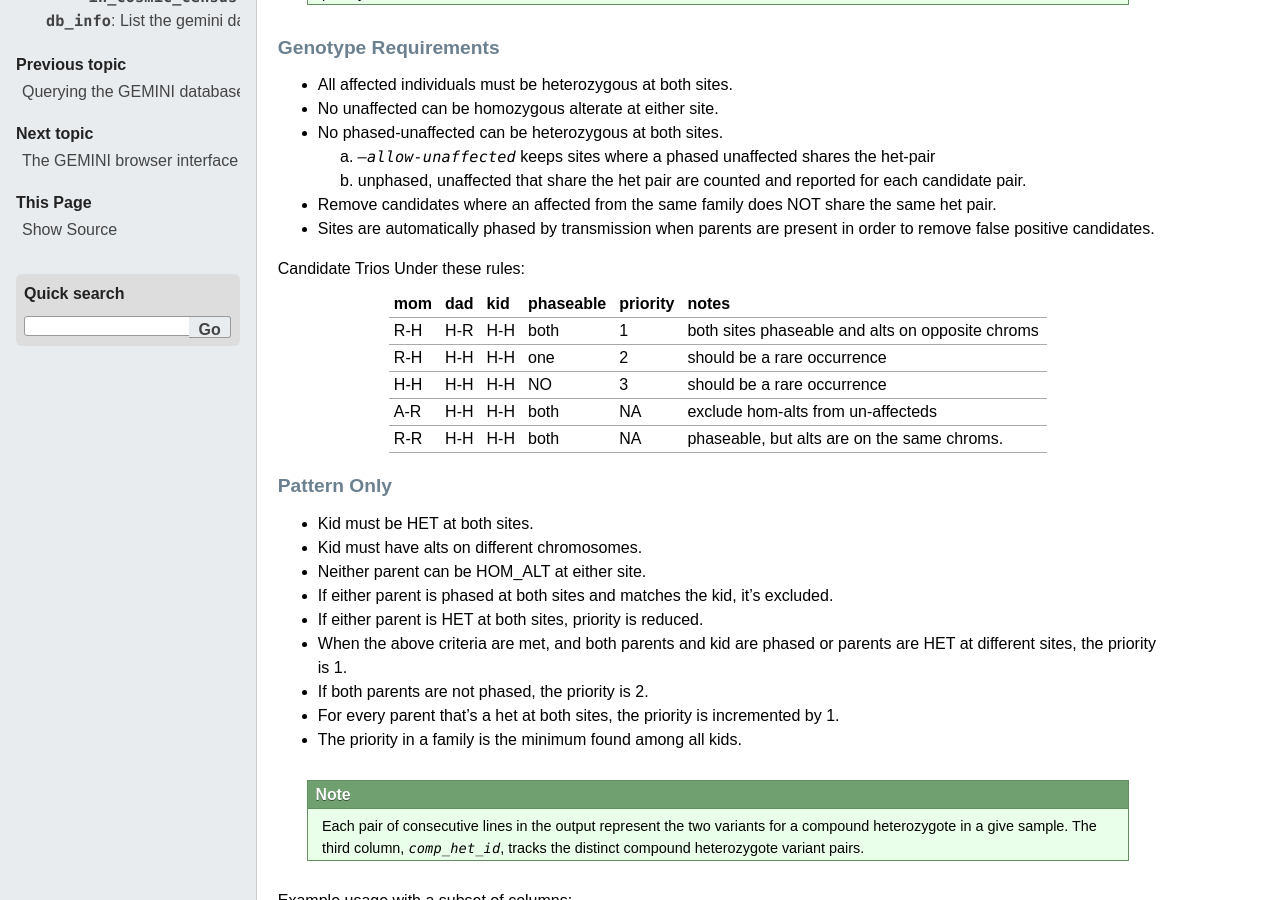
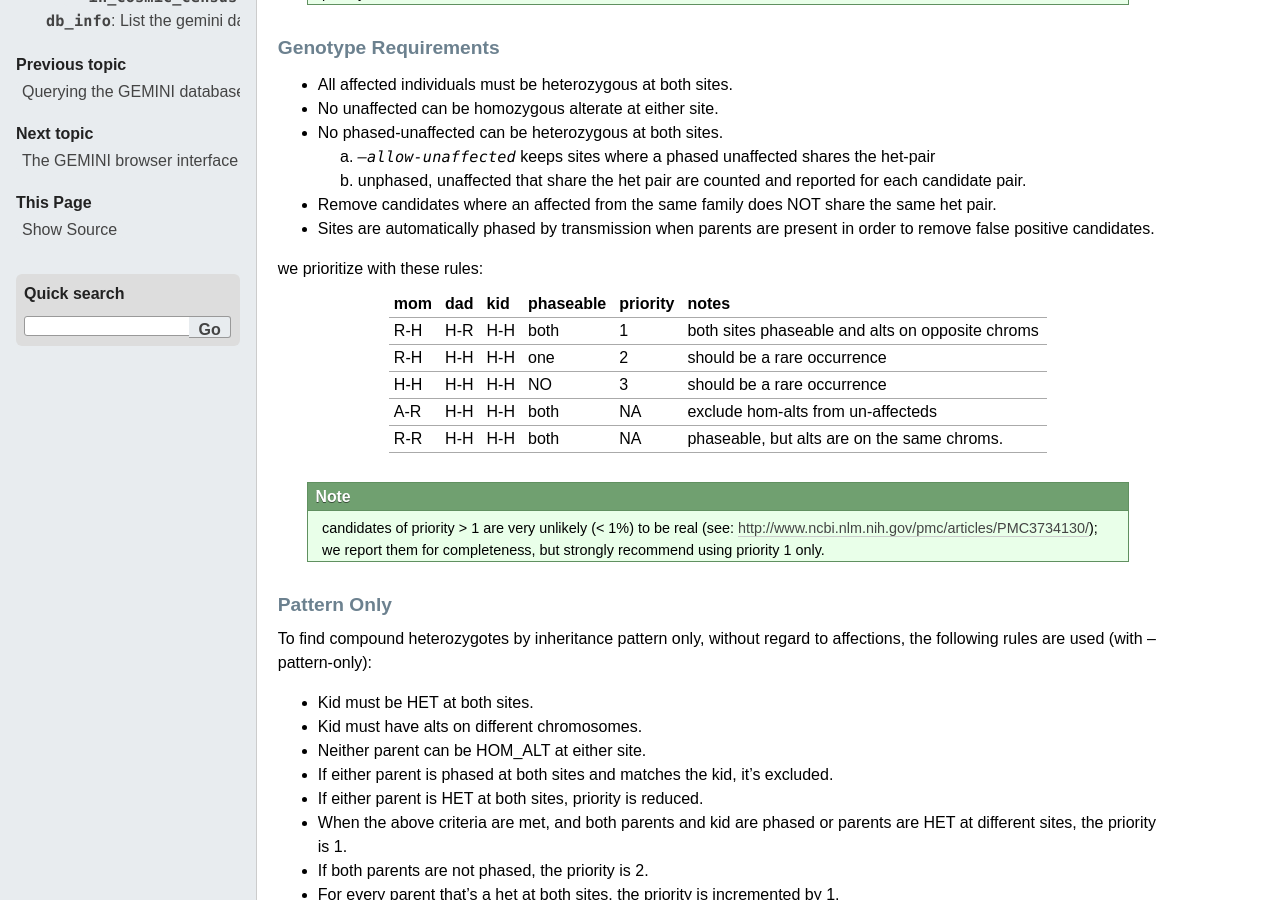
Before and after one commit to arq5x/gemini, a Sphinx documentation site: the page built from docs/content/tools.rst, in a window 1280 px wide and 900 px high, scrolled down 2055 px. Built offline with Sphinx 7.4.7, drawn with Linux system fonts in a browser that asks for light colours; formulas are drawn with MathJax 3; comment, search, counter and statistics services are not loaded; the version number is read from the project's files by our own code.

Commit message:
update docs

```diff
--- a/docs/content/tools.rst
+++ b/docs/content/tools.rst
@@ -151,7 +151,7 @@ Genotype Requirements
 - Remove candidates where an affected from the same family does NOT share the same het pair.
 - Sites are automatically phased by transmission when parents are present in order to remove false positive candidates.
 
-Candidate Trios Under these rules:
+we prioritize with these rules:
 
 ===   ===      ====      =========   ========   ================================================
 mom   dad      kid       phaseable   priority   notes
@@ -163,9 +163,19 @@ A-R   H-H      H-H       both        NA         exclude hom-alts from un-affecte
 R-R   H-H      H-H       both        NA         phaseable, but alts are on the same chroms.
 ===   ===      ====      =========   ========   ================================================
 
+.. note::
+
+   candidates of priority > 1 are very unlikely (< 1%) to be real
+   (see: http://www.ncbi.nlm.nih.gov/pmc/articles/PMC3734130/); we report them
+   for completeness, but strongly recommend using priority 1 only.
+
+
 ------------
 Pattern Only
 ------------
+
+To find compound heterozygotes by inheritance pattern only, without regard to affections, the
+following rules are used (with --pattern-only):
 
 - Kid must be HET at both sites.
 - Kid must have alts on different chromosomes.
```
